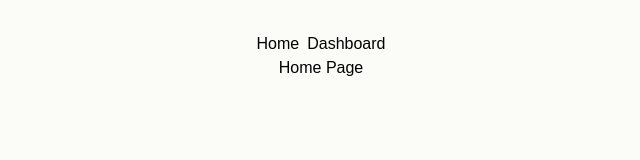
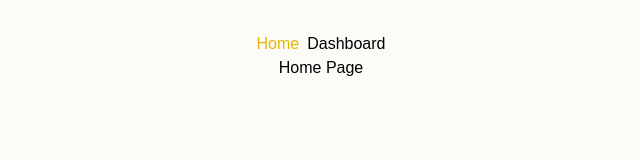
Before and after one commit to yurikorock/AiroMedicalTest, a React (Vite) app: page / in a window 1280 px wide. Shown: the top 160 px of the page, without its empty margins (319-959 px from the left). Built offline with nearby package versions, Linux system fonts and the light colour scheme.

Commit message:
style: add to navlink

```diff
--- a/src/components/App.jsx
+++ b/src/components/App.jsx
@@ -12,6 +12,7 @@ export default function App() {
       <Routes>
         <Route path="/" element={<HomePage />} />
         <Route path="/dashboard" element={<BreweryList />} />
+        <Route path="*" element={<p>404.... Page not found...</p>} />
       </Routes>
     </div>
   );
--- a/src/components/Navigation/Navigation.jsx
+++ b/src/components/Navigation/Navigation.jsx
@@ -1,13 +1,17 @@
 import { NavLink } from "react-router-dom";
 import css from "./Navigation.module.css";
 import BreweryList from "../BreweryList/BreweryList.jsx";
+
+const getActiveLinkClass = ({isActive}) =>{
+    return isActive ? `${css.link} ${css.isActive}` : css.link;
+};
 
 export default function Navigation() {
   return (
     <div>
       <nav className={css.nav}>
-        <NavLink to="/">Home</NavLink>
-        <NavLink to="/dashboard">Dashboard</NavLink>
+        <NavLink to="/" className={getActiveLinkClass}>Home</NavLink>
+        <NavLink to="/dashboard" className={getActiveLinkClass}>Dashboard</NavLink>
       </nav>
     </div>
   );
--- a/src/components/Navigation/Navigation.module.css
+++ b/src/components/Navigation/Navigation.module.css
@@ -4,3 +4,10 @@ align-items: center;
 justify-content: center;
 gap: 8px;
 }
+.link{
+text-decoration: none;
+color: black;
+}
+.isActive{
+color: rgb(233, 180, 7);
+}
```
